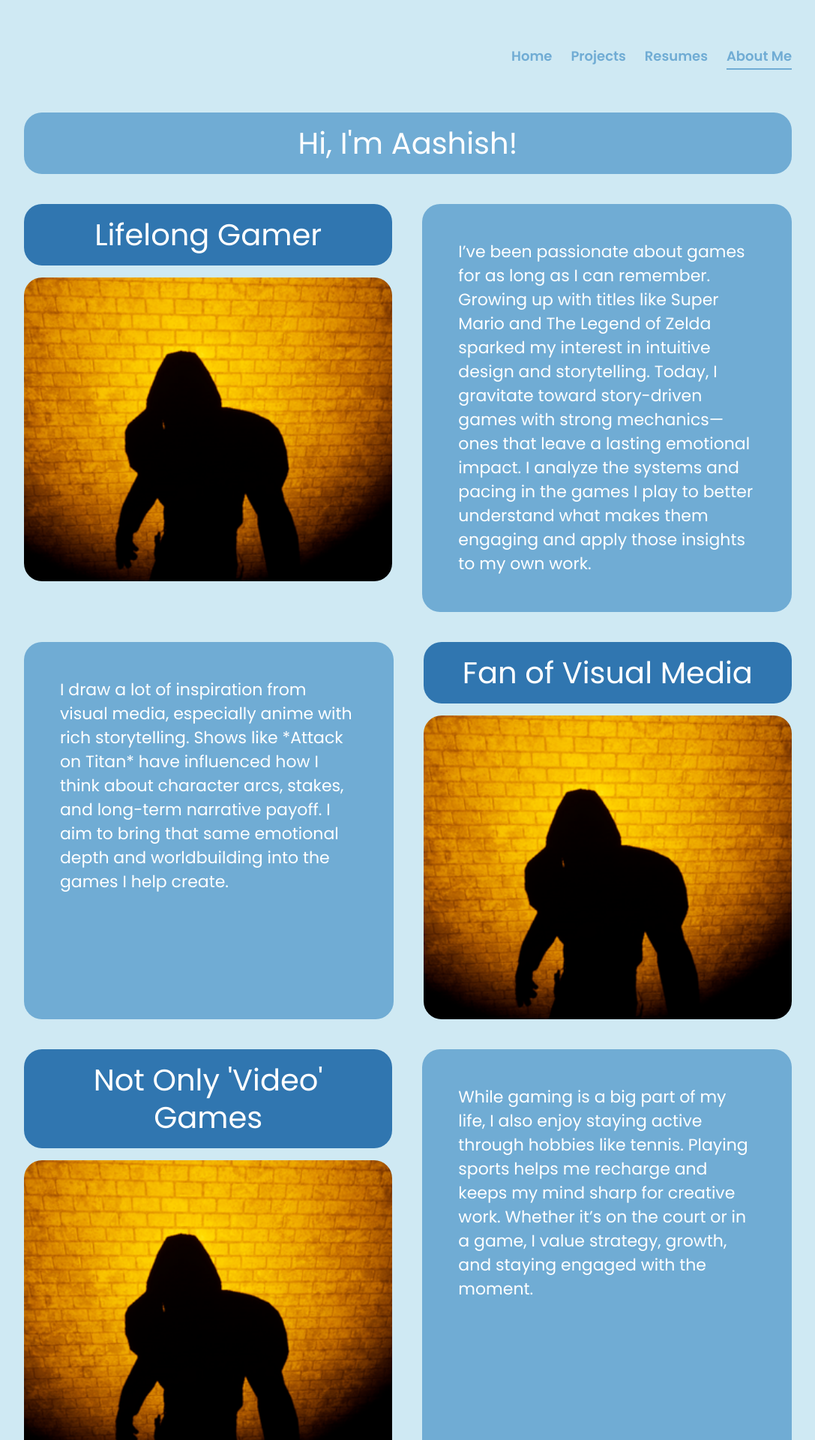
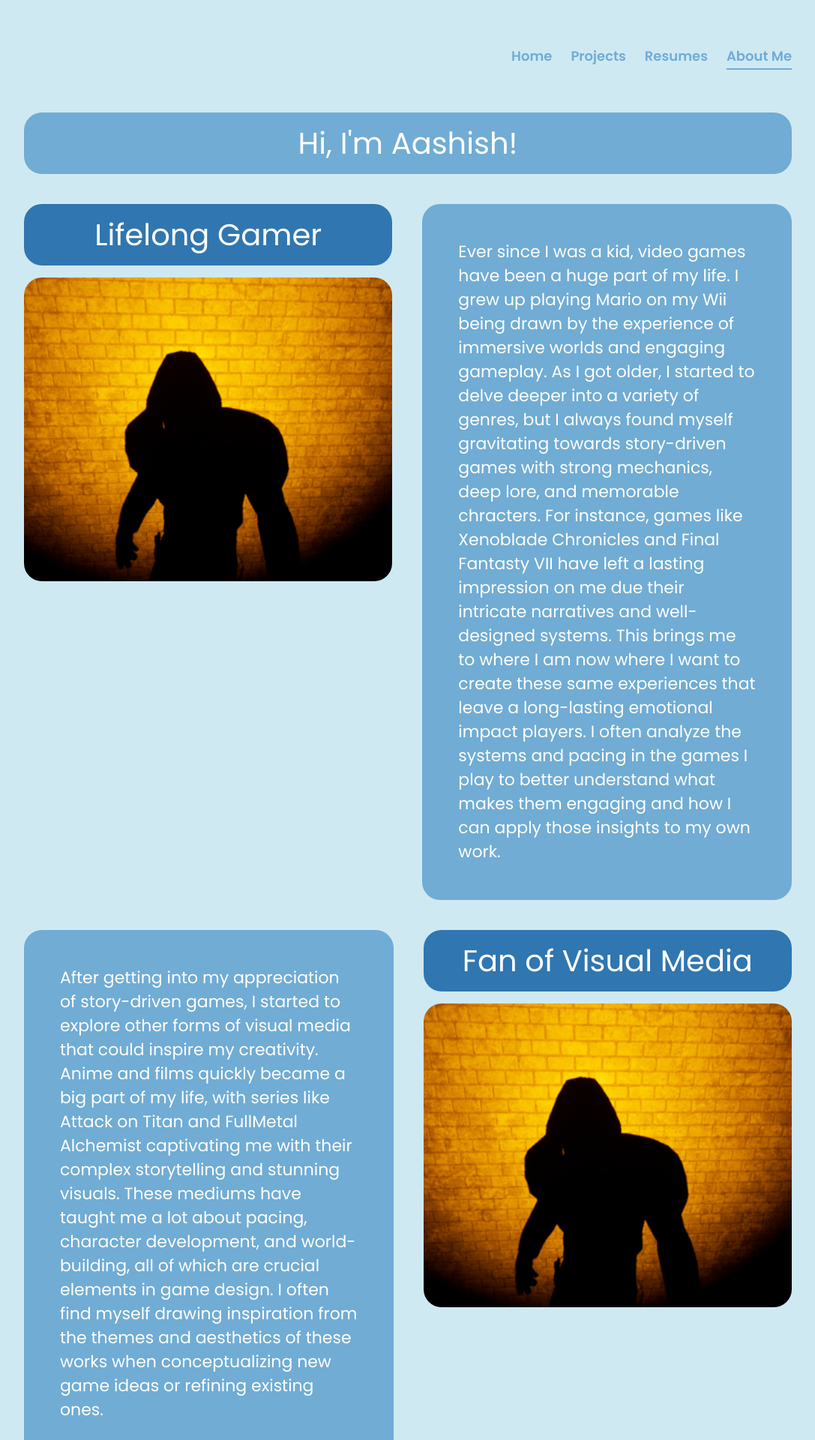
Before and after one commit to AashishSubramanian26/AashishWebsite, a React (Vite) app: page /about-me in a window 1280 px wide. Shown: the top 1920 px of the page at 75% size, without its empty margins (96-1183 px from the left). Built offline with nearby package versions, Linux system fonts and the light colour scheme.

Commit message:
updated about me

```diff
--- a/src/content/aboutMe.ts
+++ b/src/content/aboutMe.ts
@@ -1,12 +1,12 @@
 export const aboutMeContent = {
   lifelongGamer:
-    "I’ve been passionate about games for as long as I can remember. Growing up with titles like Super Mario and The Legend of Zelda sparked my interest in intuitive design and storytelling. Today, I gravitate toward story-driven games with strong mechanics—ones that leave a lasting emotional impact. I analyze the systems and pacing in the games I play to better understand what makes them engaging and apply those insights to my own work.",
+    "Ever since I was a kid, video games have been a huge part of my life. I grew up playing Mario on my Wii being drawn by the experience of immersive worlds and engaging gameplay. As I got older, I started to delve deeper into a variety of genres, but I always found myself gravitating towards story-driven games with strong mechanics, deep lore, and memorable chracters. For instance, games like Xenoblade Chronicles and Final Fantasty VII have left a lasting impression on me due their intricate narratives and well-designed systems. This brings me to where I am now where I want to create these same experiences that leave a long-lasting emotional impact players. I often analyze the systems and pacing in the games I play to better understand what makes them engaging and how I can apply those insights to my own work.",
 
   visualMediaFan:
-    "I draw a lot of inspiration from visual media, especially anime with rich storytelling. Shows like *Attack on Titan* have influenced how I think about character arcs, stakes, and long-term narrative payoff. I aim to bring that same emotional depth and worldbuilding into the games I help create.",
+    "After getting into my appreciation of story-driven games, I started to explore other forms of visual media that could inspire my creativity. Anime and films quickly became a big part of my life, with series like Attack on Titan and FullMetal Alchemist captivating me with their complex storytelling and stunning visuals. These mediums have taught me a lot about pacing, character development, and world-building, all of which are crucial elements in game design. I often find myself drawing inspiration from the themes and aesthetics of these works when conceptualizing new game ideas or refining existing ones.",
 
     notOnlyVG:
-    "While gaming is a big part of my life, I also enjoy staying active through hobbies like tennis. Playing sports helps me recharge and keeps my mind sharp for creative work. Whether it’s on the court or in a game, I value strategy, growth, and staying engaged with the moment."
+    "While video games and visual media are important passions of mine, I enjoy playing Tennis and video editing as well. Tennis provides a great physical outlet and helps me maintain focus and discipline, which are essential qualities in any creative endeavor. Video editing, on the other hand, allows me to experiment with storytelling techniques and visual effects, further enhancing my understanding of narrative structure and pacing. Both activities complement my work in game design by fostering creativity and strategic thinking.",
 
 
 };
```
